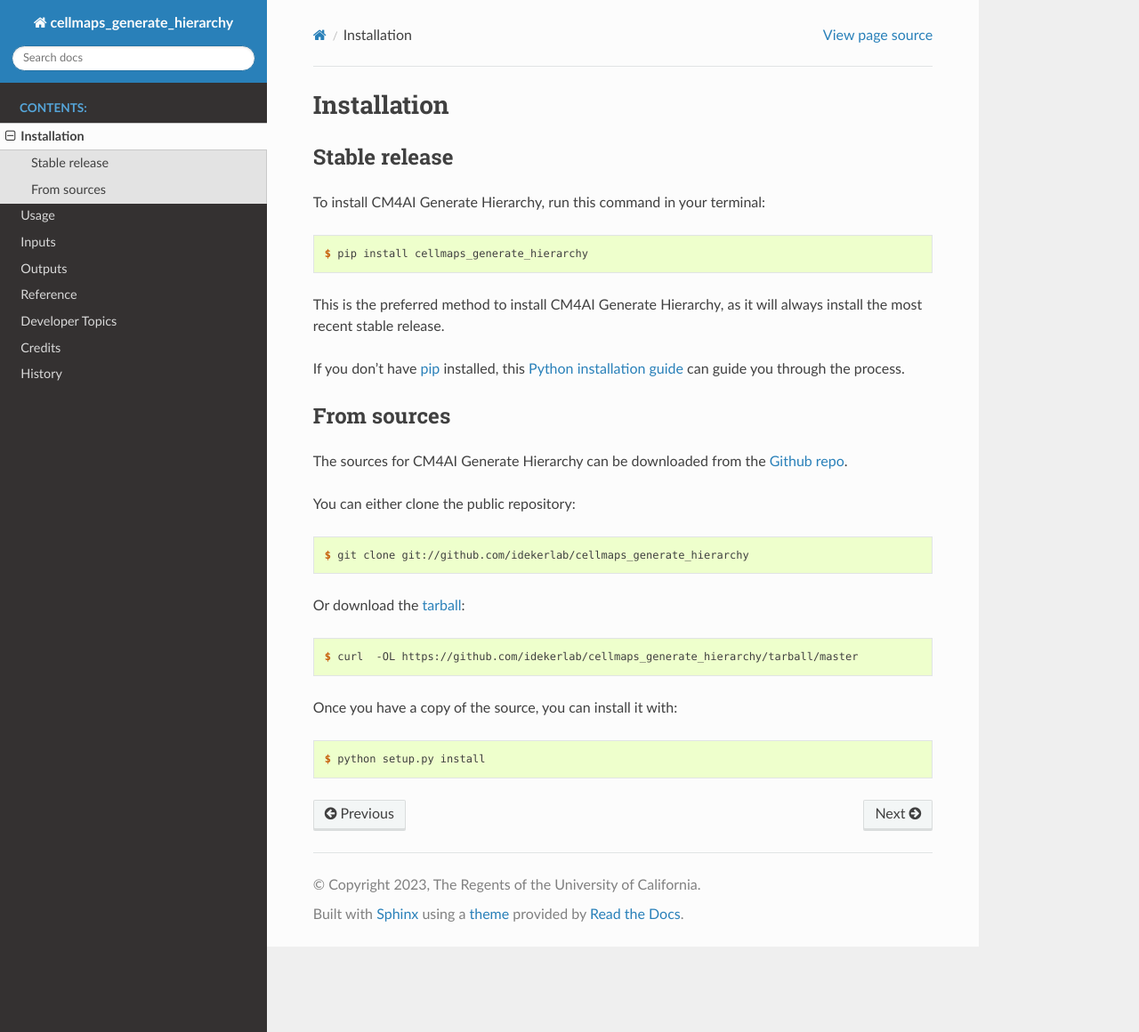
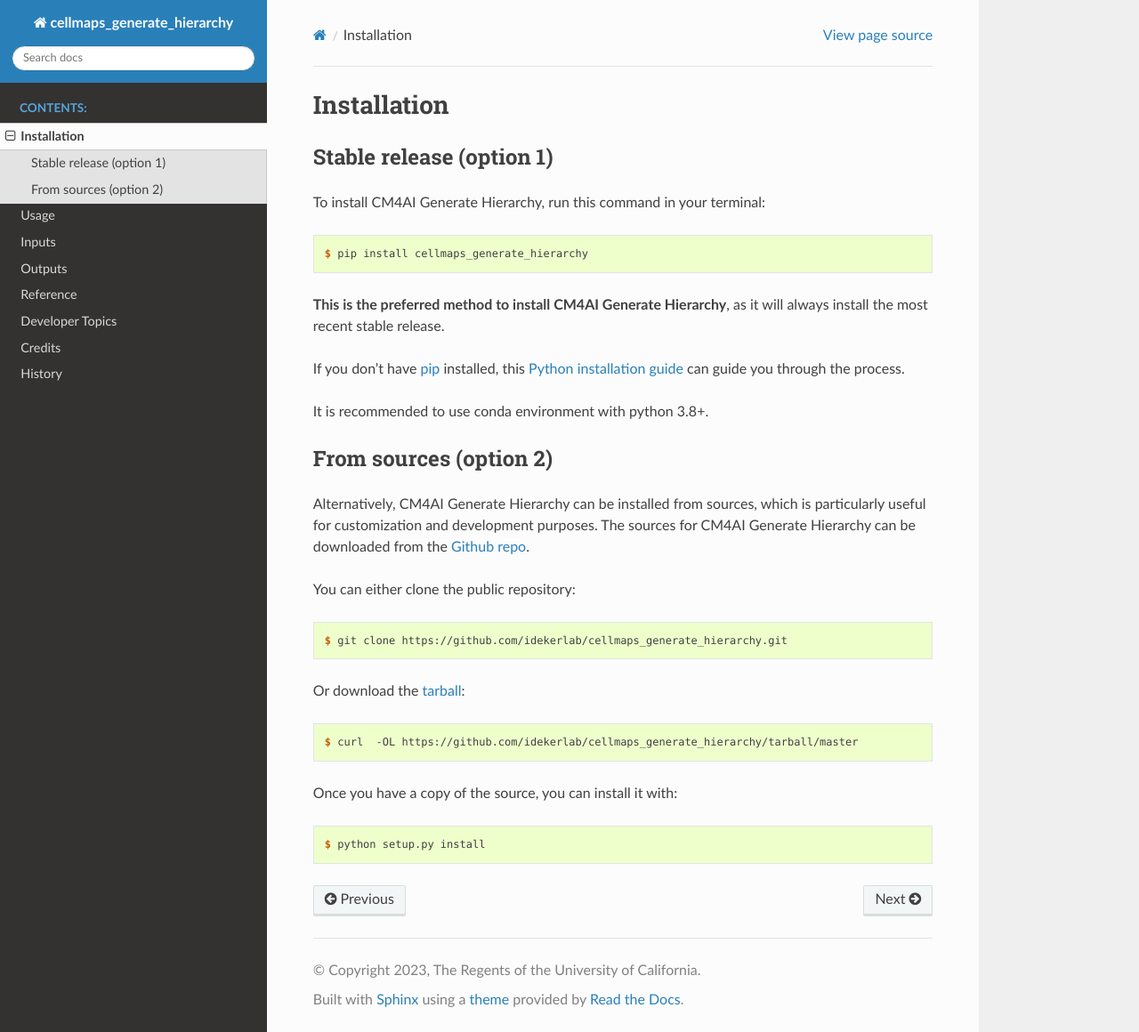
Before and after one commit to idekerlab/cellmaps_generate_hierarchy, a Sphinx documentation site: the page built from docs/installation.rst, in a window 1280 px wide and 1160 px high. Shown: the whole window at 89% size. Built offline with Sphinx 7.4.7 and the Read the Docs theme 3.1.0, drawn with Linux system fonts in a browser that asks for light colours.

Commit message:
Update docs

```diff
--- a/docs/installation.rst
+++ b/docs/installation.rst
@@ -5,8 +5,8 @@
 ============
 
 
-Stable release
---------------
+Stable release (option 1)
+--------------------------
 
 To install CM4AI Generate Hierarchy, run this command in your terminal:
 
@@ -14,7 +14,7 @@
 
     $ pip install cellmaps_generate_hierarchy
 
-This is the preferred method to install CM4AI Generate Hierarchy, as it will always install the most recent stable release.
+**This is the preferred method to install CM4AI Generate Hierarchy**, as it will always install the most recent stable release.
 
 If you don't have `pip`_ installed, this `Python installation guide`_ can guide
 you through the process.
@@ -22,17 +22,19 @@
 .. _pip: https://pip.pypa.io
 .. _Python installation guide: http://docs.python-guide.org/en/latest/starting/installation/
 
+It is recommended to use conda environment with python 3.8+.
 
-From sources
-------------
+From sources (option 2)
+------------------------
 
-The sources for CM4AI Generate Hierarchy can be downloaded from the `Github repo`_.
+Alternatively, CM4AI Generate Hierarchy can be installed from sources, which is particularly useful for customization
+and development purposes. The sources for CM4AI Generate Hierarchy can be downloaded from the `Github repo`_.
 
 You can either clone the public repository:
 
 .. code-block:: console
 
-    $ git clone git://github.com/idekerlab/cellmaps_generate_hierarchy
+    $ git clone https://github.com/idekerlab/cellmaps_generate_hierarchy.git
 
 Or download the `tarball`_:
 
```
